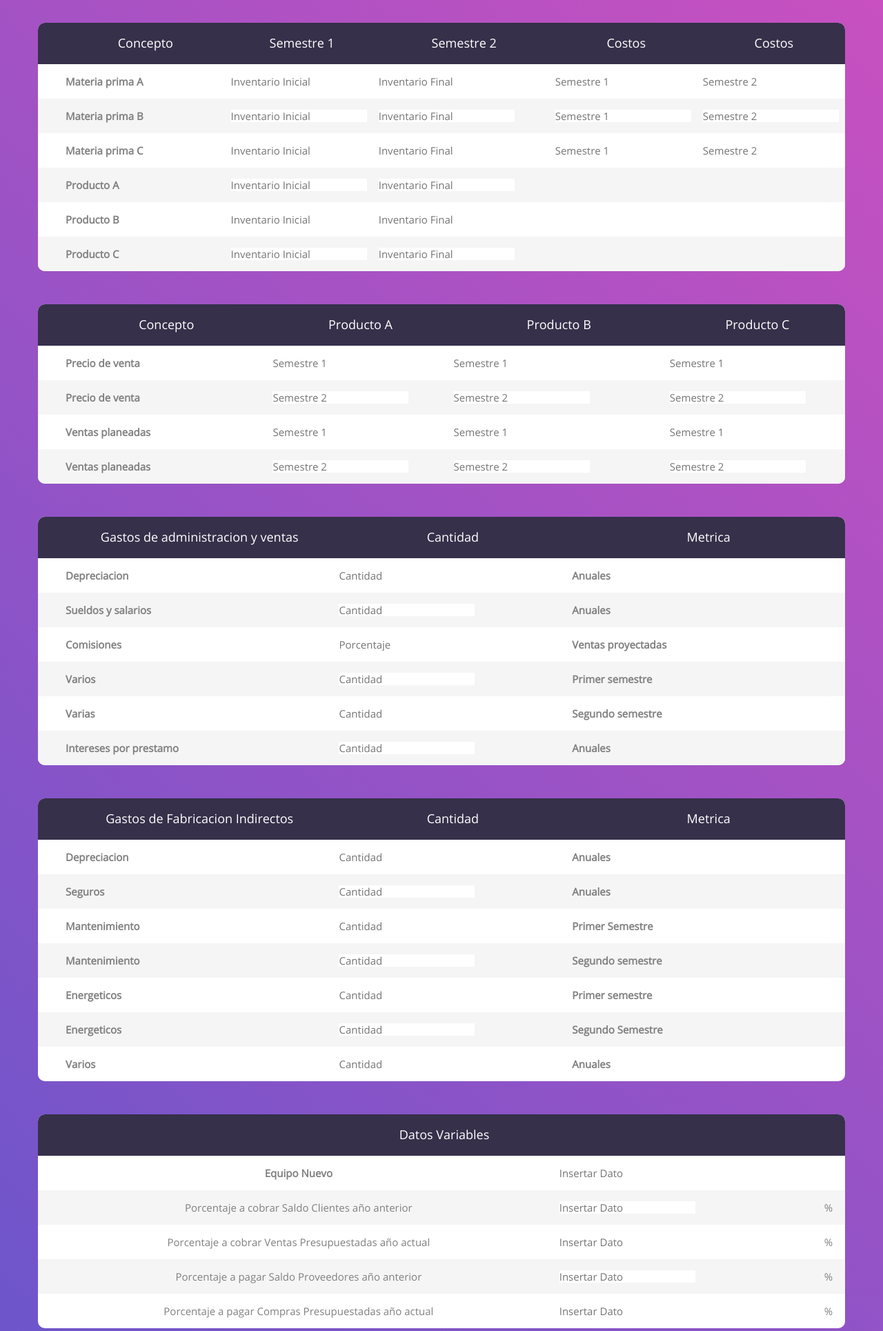
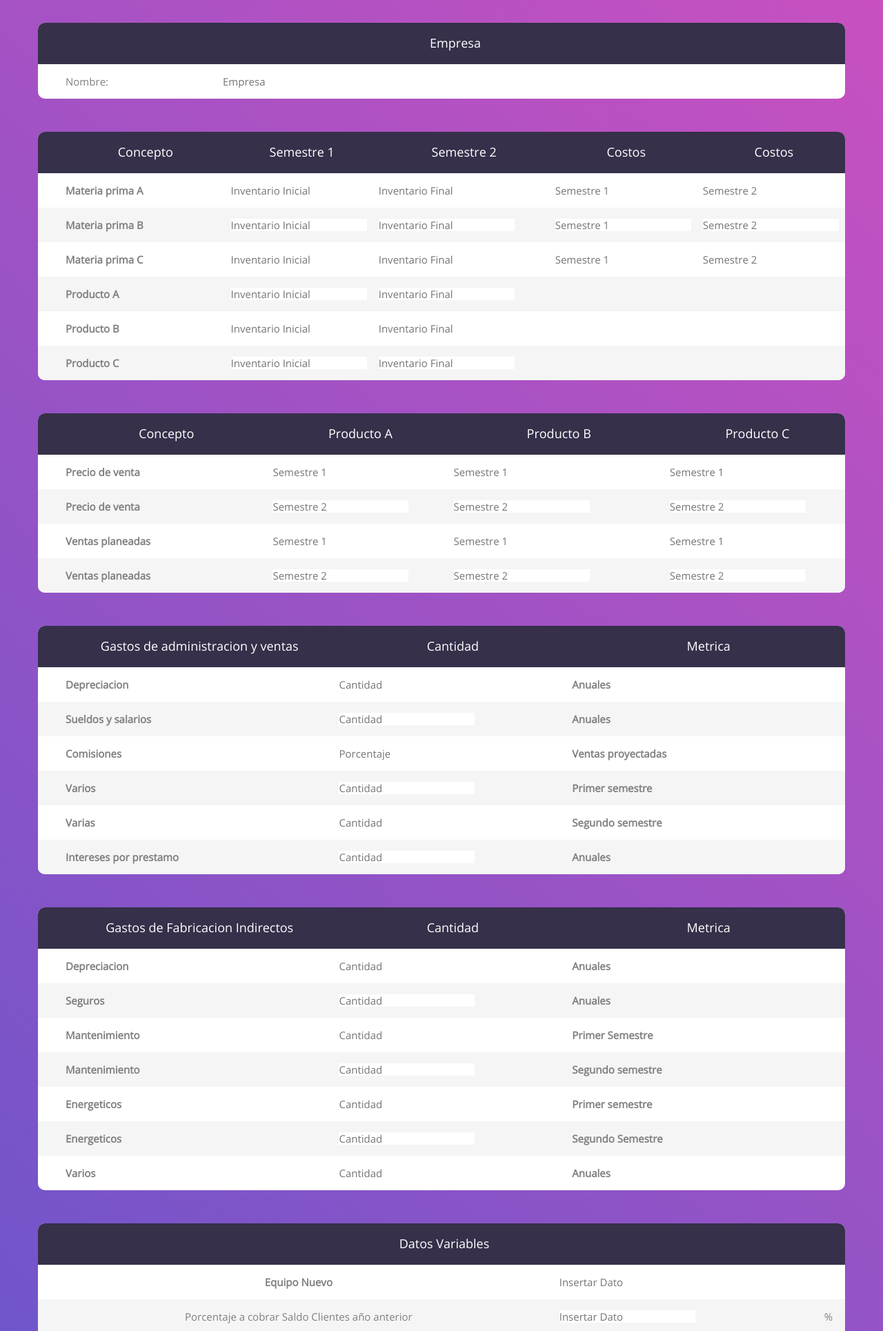
Before and after one commit to TheOmarNajera/PIA_ContabilidadAdministrativa, a Django app: page / in a window 1280 px wide. Shown: the top 1929 px of the page at 69% size. Run offline with Django 3.2, Linux system fonts and the light colour scheme; some libraries are stand-ins or nearby versions.

Commit message:
Se creo opcion para obtener el nombre de la empresa

```diff
--- a/Contabilidad/ContabilidadAdmin/TEMPLATES/TablasEvidencia.html
+++ b/Contabilidad/ContabilidadAdmin/TEMPLATES/TablasEvidencia.html
@@ -1537,7 +1537,7 @@
                     <table>
                         <thead>
                             <tr class="table100-head">
-                                <th colspan="4">LABORATORIOS REGIONALES S.A.</th>
+                                <th colspan="4">{{Empresa}}</th>
                             </tr>
                         </thead>
                     </table>
--- a/Contabilidad/ContabilidadAdmin/TEMPLATES/index.html
+++ b/Contabilidad/ContabilidadAdmin/TEMPLATES/index.html
@@ -32,6 +32,20 @@
 				<div class="table100">
 					<form name="calculadora" action="{% url 'pasado' %}" method="POST">
 						{% csrf_token %}
+						<table>
+							<thead>
+								<tr class="table100-head">
+									<th class="column1" colspan="2">Empresa</th>
+								</tr>
+							</thead>
+							<tbody>
+								<tr>
+									<td class="column1">Nombre: </td>
+									<td><input type="text" name="Empresa" placeholder="Empresa" required></td>
+								</tr>
+							</tbody>
+						</table>
+						<br></br>
 						<table>
 							<thead>
 								<tr class="table100-head">
--- a/Contabilidad/ContabilidadAdmin/views.py
+++ b/Contabilidad/ContabilidadAdmin/views.py
@@ -8,6 +8,7 @@ def index(request):
 def pasado(request):
         if request.method == 'POST':
         # -----------------------------------
+            Empresa = request.POST['Empresa']
             # Tabla 1
             MPA_S1 = float(request.POST['MPA_S1'])
             MPA_S2 = float(request.POST['MPA_S2'])
@@ -161,6 +162,7 @@ def pasado(request):
             D47 = B47 + C47
 
         return render(request,'TablasEvidencia.html',{
+            'Empresa' : Empresa,
             'MPA_S1' : MPA_S1,
             'MPA_S2' : MPA_S2,
             'MPA_CS1' : MPA_CS1,
```
